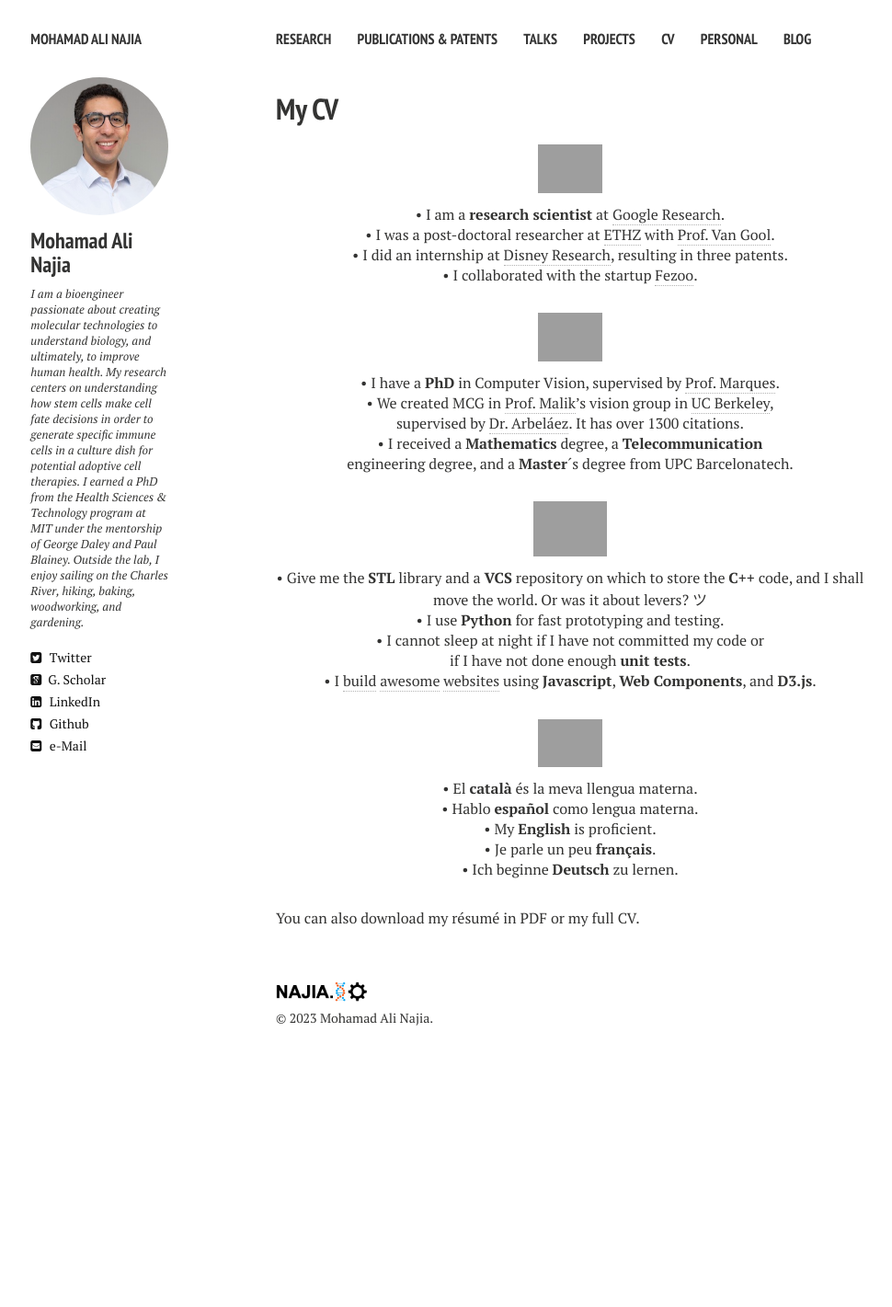
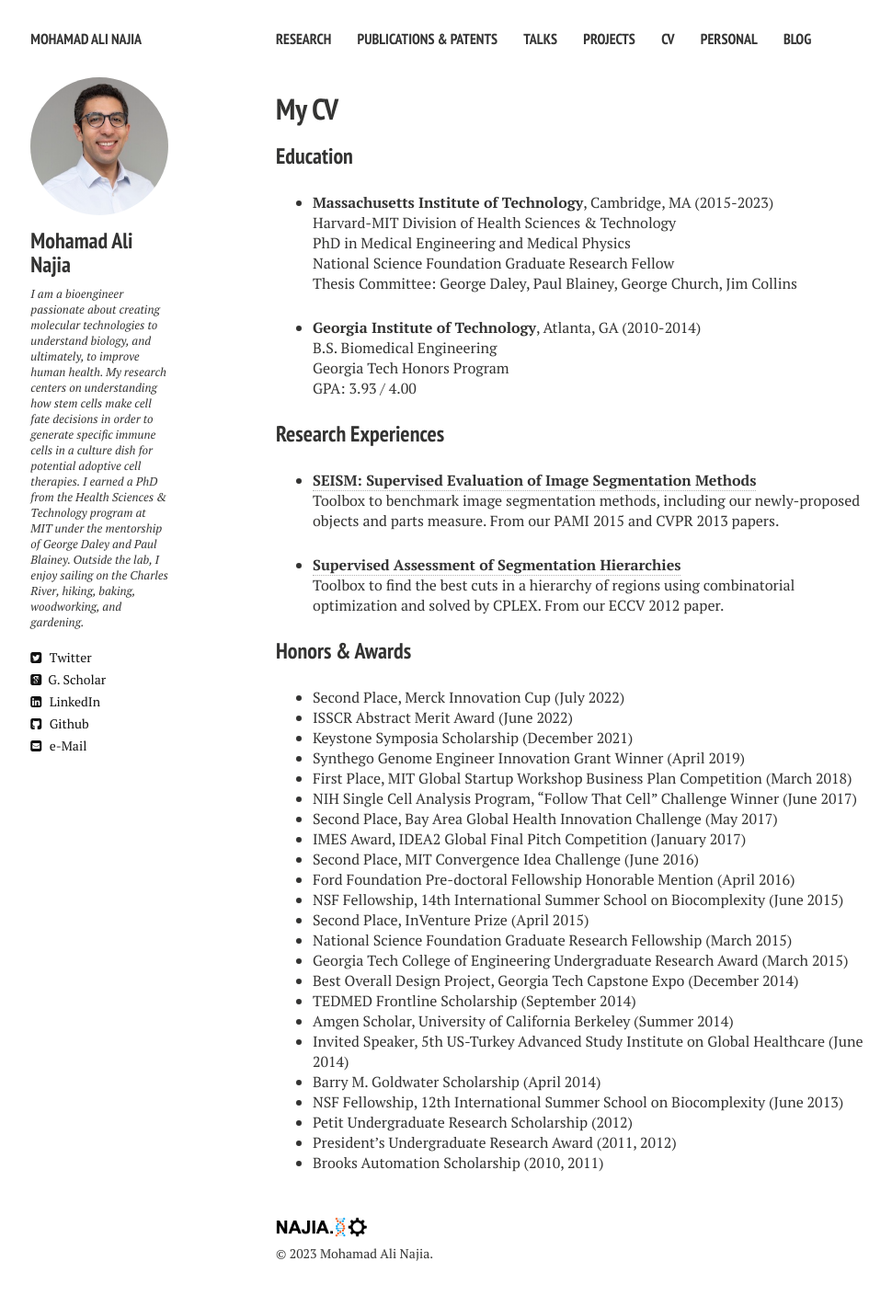
Before and after one commit to mnajia/mnajia.github.io, a Jekyll site: the page built from cv.md, in a window 1280 px wide. Shown: the whole page at 92% size, without its empty margins (20-990 px from the left). Built offline with Jekyll 4.4.1, drawn with Linux system fonts in a browser that asks for light colours; nearby versions of some CDN libraries; before the commit the page ends 1165 px from its top, so only the background shows below that.

Commit message:
first commit

```diff
--- a/cv.md
+++ b/cv.md
@@ -1,9 +1,57 @@
 ---
-layout: cv
+layout: page
 permalink: /cv/
 title: My CV
 tags: [cv]
 comments: false
 ---
 
-You can also download my résumé in PDF or my full CV.
+### Education
+
+* <b>Massachusetts Institute of Technology</b>, Cambridge, MA (2015-2023)<br>
+Harvard-MIT Division of Health Sciences & Technology<br>
+PhD in Medical Engineering and Medical Physics<br>
+National Science Foundation Graduate Research Fellow<br>
+Thesis Committee: George Daley, Paul Blainey, George Church, Jim Collins
+
+* <b>Georgia Institute of Technology</b>, Atlanta, GA (2010-2014)<br>
+B.S. Biomedical Engineering<br>
+Georgia Tech Honors Program<br>
+GPA: 3.93 / 4.00<br>
+
+
+### Research Experiences
+
+* [**SEISM: Supervised Evaluation of Image Segmentation Methods**](http://www.vision.ee.ethz.ch/~biwiproposals/seism/index.html)<br>
+Toolbox to benchmark image segmentation methods, including our newly-proposed objects and parts measure. From our PAMI 2015 and CVPR 2013 papers.
+
+* [**Supervised Assessment of Segmentation Hierarchies**](https://imatge.upc.edu/web/resources/supervised-assessment-segmentation-hierarchies)<br>
+Toolbox to find the best cuts in a hierarchy of regions using combinatorial optimization and solved by CPLEX. From our ECCV 2012 paper.
+
+
+
+### Honors & Awards
+
+* Second Place, Merck Innovation Cup (July 2022)
+* ISSCR Abstract Merit Award (June 2022)
+* Keystone Symposia Scholarship (December 2021)
+* Synthego Genome Engineer Innovation Grant Winner (April 2019)
+* First Place, MIT Global Startup Workshop Business Plan Competition (March 2018)
+* NIH Single Cell Analysis Program, “Follow That Cell” Challenge Winner (June 2017)
+* Second Place, Bay Area Global Health Innovation Challenge (May 2017)
+* IMES Award, IDEA2 Global Final Pitch Competition (January 2017)
+* Second Place, MIT Convergence Idea Challenge (June 2016)
+* Ford Foundation Pre-doctoral Fellowship Honorable Mention (April 2016)
+* NSF Fellowship, 14th International Summer School on Biocomplexity (June 2015)
+* Second Place, InVenture Prize (April 2015)
+* National Science Foundation Graduate Research Fellowship (March 2015)
+* Georgia Tech College of Engineering Undergraduate Research Award (March 2015)
+* Best Overall Design Project, Georgia Tech Capstone Expo (December 2014)
+* TEDMED Frontline Scholarship (September 2014)
+* Amgen Scholar, University of California Berkeley (Summer 2014)
+* Invited Speaker, 5th US-Turkey Advanced Study Institute on Global Healthcare (June 2014)
+* Barry M. Goldwater Scholarship (April 2014)
+* NSF Fellowship, 12th International Summer School on Biocomplexity (June 2013)
+* Petit Undergraduate Research Scholarship (2012)
+* President’s Undergraduate Research Award (2011, 2012)
+* Brooks Automation Scholarship (2010, 2011)
```
Also changed, not shown: projects.md (+0 -2 lines).
